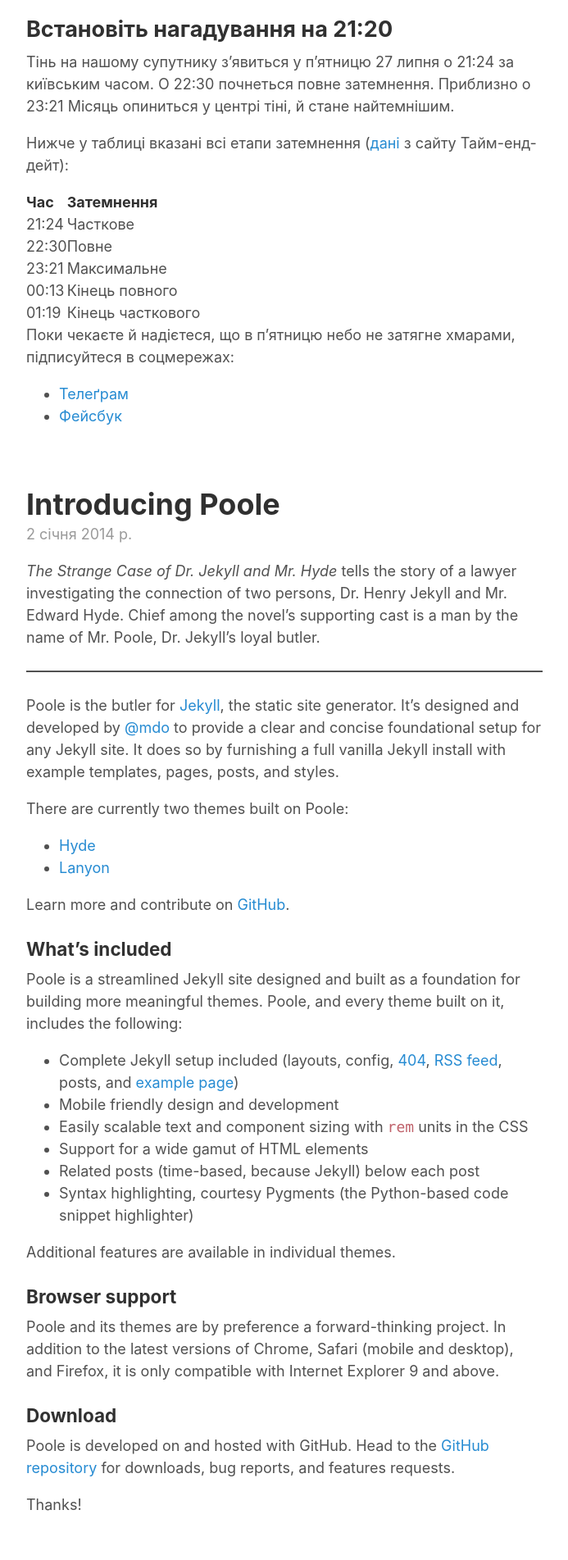
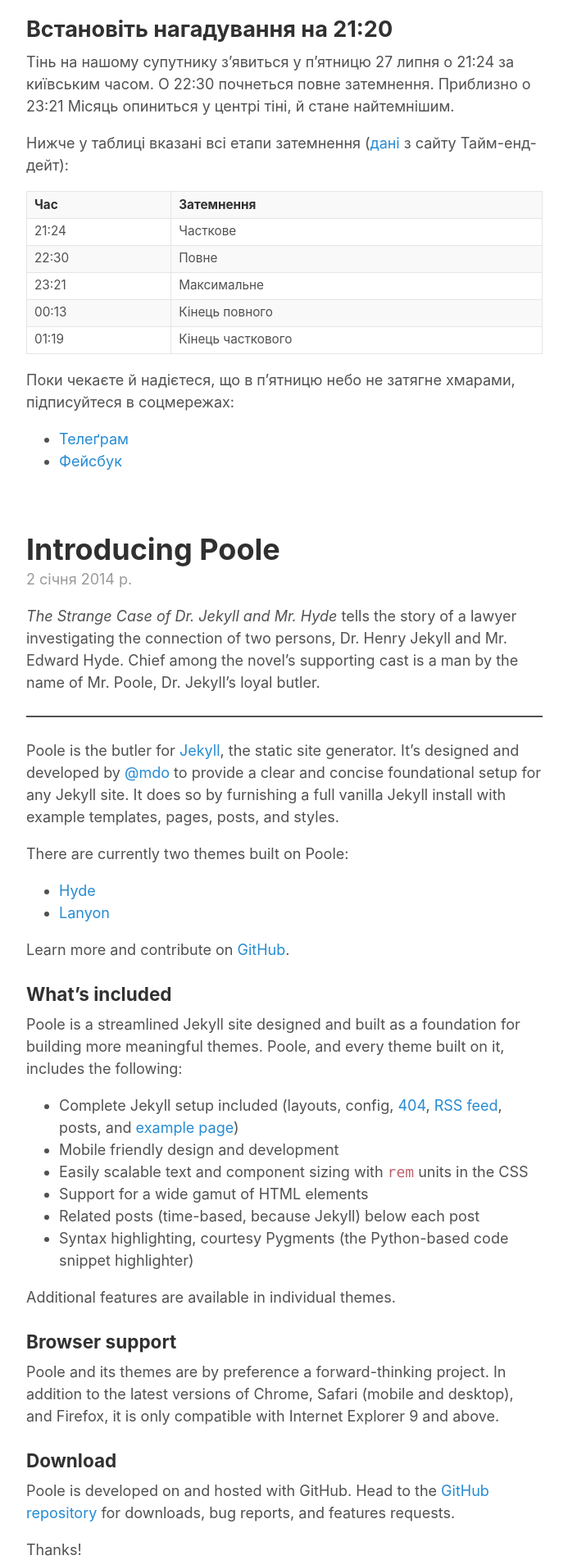
Before and after one commit to pnmrnko/pnmrnko.github.io, a Jekyll site: the page built from index.html, in a window 1280 px wide. Shown: the part 1539-3442 px from the top of the page at 82% size, without its empty margins (293-986 px from the left). Built offline with Jekyll 4.4.1, drawn with Linux system fonts in a browser that asks for light colours; the list of posts is cut into pages by our own code.

Commit message:
Table back to default

```diff
--- a/_sass/_base.scss
+++ b/_sass/_base.scss
@@ -89,6 +89,7 @@ img {
   border-radius: 5px;
 }
 
+/*
 table, thead, tbody, tr, th, td,
 {
   margin: 0;
@@ -106,3 +107,27 @@ table {
   empty-cells: show;
   border-collapse: collapse;
 }
+*/
+
+table {
+  margin-bottom: 1rem;
+  width: 100%;
+  font-size: 85%;
+  border: 1px solid #e5e5e5;
+  border-collapse: collapse;
+}
+
+td,
+th {
+  padding: .25rem .5rem;
+  border: 1px solid #e5e5e5;
+}
+
+th {
+  text-align: left;
+}
+
+tbody tr:nth-child(odd) td,
+tbody tr:nth-child(odd) th {
+  background-color: #f9f9f9;
+}
```
